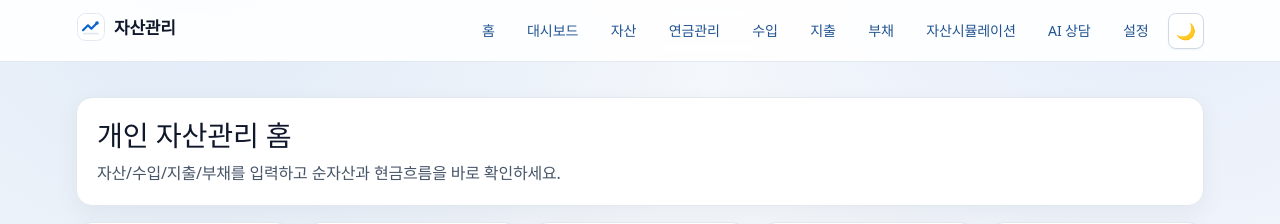
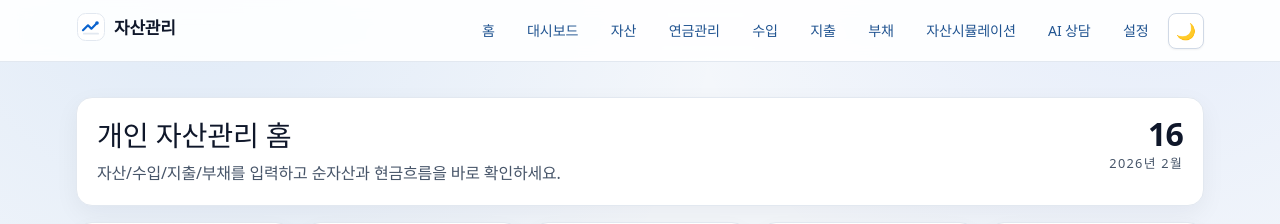
Before and after one commit to megabeat/asset-manager, a Next.js app: page / in a window 1280 px wide. Shown: the top 224 px of the page. Built offline with nearby package versions, Linux system fonts and the light colour scheme; no server answers.

Commit message:
Add date display to home banner

```diff
--- a/src/app/page.tsx
+++ b/src/app/page.tsx
@@ -171,10 +171,22 @@ export default function Home() {
   return (
     <div className="pb-8 pt-4">
       <section className="rounded-2xl border border-[var(--line)] bg-[var(--surface)] p-5 shadow-[0_8px_24px_rgba(15,23,42,0.05)]">
-        <h1 className="mb-2 mt-0">개인 자산관리 홈</h1>
-        <p className="m-0 text-[var(--muted)]">
-          자산/수입/지출/부채를 입력하고 순자산과 현금흐름을 바로 확인하세요.
-        </p>
+        <div className="flex items-start justify-between gap-4">
+          <div>
+            <h1 className="mb-2 mt-0">개인 자산관리 홈</h1>
+            <p className="m-0 text-[var(--muted)]">
+              자산/수입/지출/부채를 입력하고 순자산과 현금흐름을 바로 확인하세요.
+            </p>
+          </div>
+          <div className="shrink-0 text-right">
+            <p className="m-0 text-[2rem] font-extrabold leading-none tracking-tight text-[var(--foreground)]">
+              {new Date().getDate()}
+            </p>
+            <p className="m-0 mt-1 text-[0.8rem] font-medium uppercase tracking-widest text-[var(--muted)]">
+              {new Date().toLocaleDateString('ko-KR', { year: 'numeric', month: 'long' })}
+            </p>
+          </div>
+        </div>
       </section>
 
       <section className="mt-4 grid gap-3 [grid-template-columns:repeat(auto-fit,minmax(200px,1fr))]">
```
